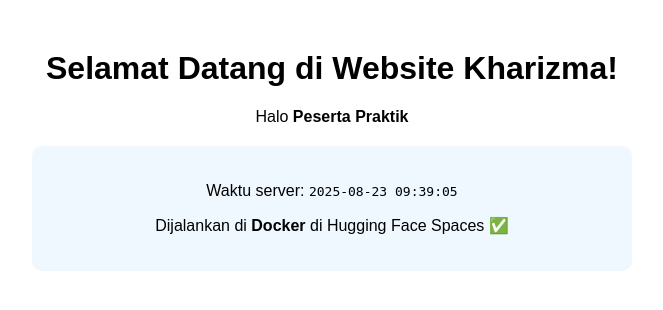
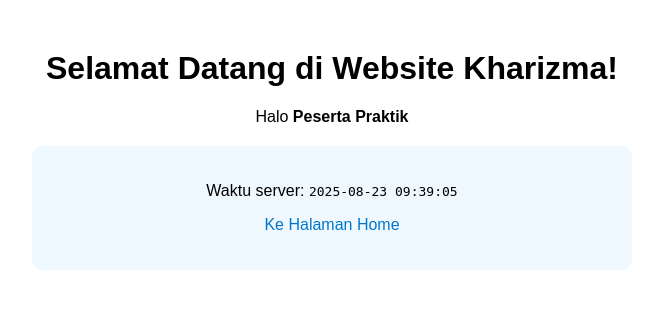
Before and after one commit to Naimakhaa/praktekoopsatu, a PHP site: page / in a window 1280 px wide. Shown: the top 310 px of the page, without its empty margins (308-971 px from the left). Run offline with PHP 8.4, Linux system fonts and the light colour scheme.

Commit message:
Menambahkan index.php dan home.php

```diff
--- a/home.php
+++ b/home.php
@@ -6,11 +6,12 @@ $waktu = date("Y-m-d H:i:s");
 <html lang="id">
 <head>
     <meta charset="UTF-8">
-    <title>Home - Website PHP</title>
+    <title>Home - Website Kharizma</title>
     <style>
         body { font-family: Arial, sans-serif; text-align: center; margin-top: 50px; }
         .container { max-width: 600px; margin: 0 auto; }
         .box { background: #f0f8ff; padding: 20px; border-radius: 10px; margin-top: 20px; }
+        a { text-decoration: none; color: #0077cc; }
     </style>
 </head>
 <body>
--- a/index.php
+++ b/index.php
@@ -1,5 +1,4 @@
 <?php
-// index.php
 $nama = "Peserta Praktik";
 $waktu = date("Y-m-d H:i:s");
 ?>
@@ -7,11 +6,12 @@ $waktu = date("Y-m-d H:i:s");
 <html lang="id">
 <head>
     <meta charset="UTF-8">
-    <title>Website PHP di Hugging Face</title>
+    <title>Website PHP Kharizma</title>
     <style>
         body { font-family: Arial, sans-serif; text-align: center; margin-top: 50px; }
         .container { max-width: 600px; margin: 0 auto; }
         .box { background: #f0f8ff; padding: 20px; border-radius: 10px; margin-top: 20px; }
+        a { text-decoration: none; color: #0077cc; }
     </style>
 </head>
 <body>
@@ -20,7 +20,7 @@ $waktu = date("Y-m-d H:i:s");
         <p>Halo <strong><?= htmlspecialchars($nama) ?></strong></p>
         <div class="box">
             <p>Waktu server: <code><?= $waktu ?></code></p>
-            <p>Dijalankan di <strong>Docker</strong> di Hugging Face Spaces ✅</p>
+            <p><a href="home.php">Ke Halaman Home</a></p>
         </div>
     </div>
 </body>
```
